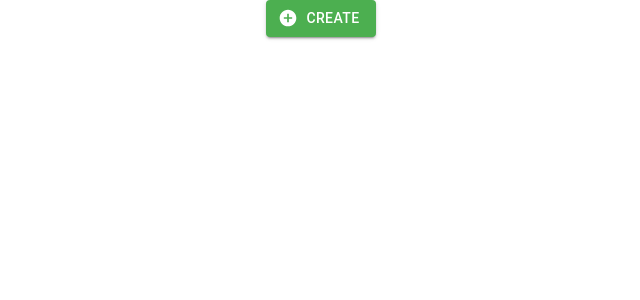
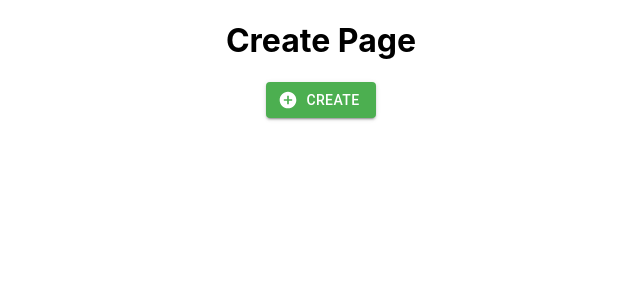
Before and after one commit to WolfHakase/todo-list-website, a React (Create React App) app in the folder frontend/todo-list-website/: page / in a window 1280 px wide. Shown: the top 300 px of the page, without its empty margins (319-959 px from the left). Built offline with nearby package versions, Linux system fonts and the light colour scheme.

Commit message:
Added a page title and fixed tests

```diff
--- a/frontend/todo-list-website/src/pages/TodoItemListPage.tsx
+++ b/frontend/todo-list-website/src/pages/TodoItemListPage.tsx
@@ -4,6 +4,15 @@ import {AddCircle} from '@material-ui/icons';
 
 export class TodoItemListPage extends React.Component {
     render() {
-        return <PositiveButtonComponent TestID={"navigate-to-create-page-button"} Icon={<AddCircle/>} Content={"Create"} OnClick={ () => {} } />;
+        return (
+            <div>
+                {/*todo make a header component*/}
+                <h1>Create Page</h1>
+                <PositiveButtonComponent TestID={"navigate-to-create-page-button"} Icon={<AddCircle/>}
+                                         Content={"Create"}
+                                         OnClick={() => {
+                                         }}/>
+            </div>
+        );
     }
 }
```
Also changed, not shown: 1 other file (tests, documents, lock files or other folders).
